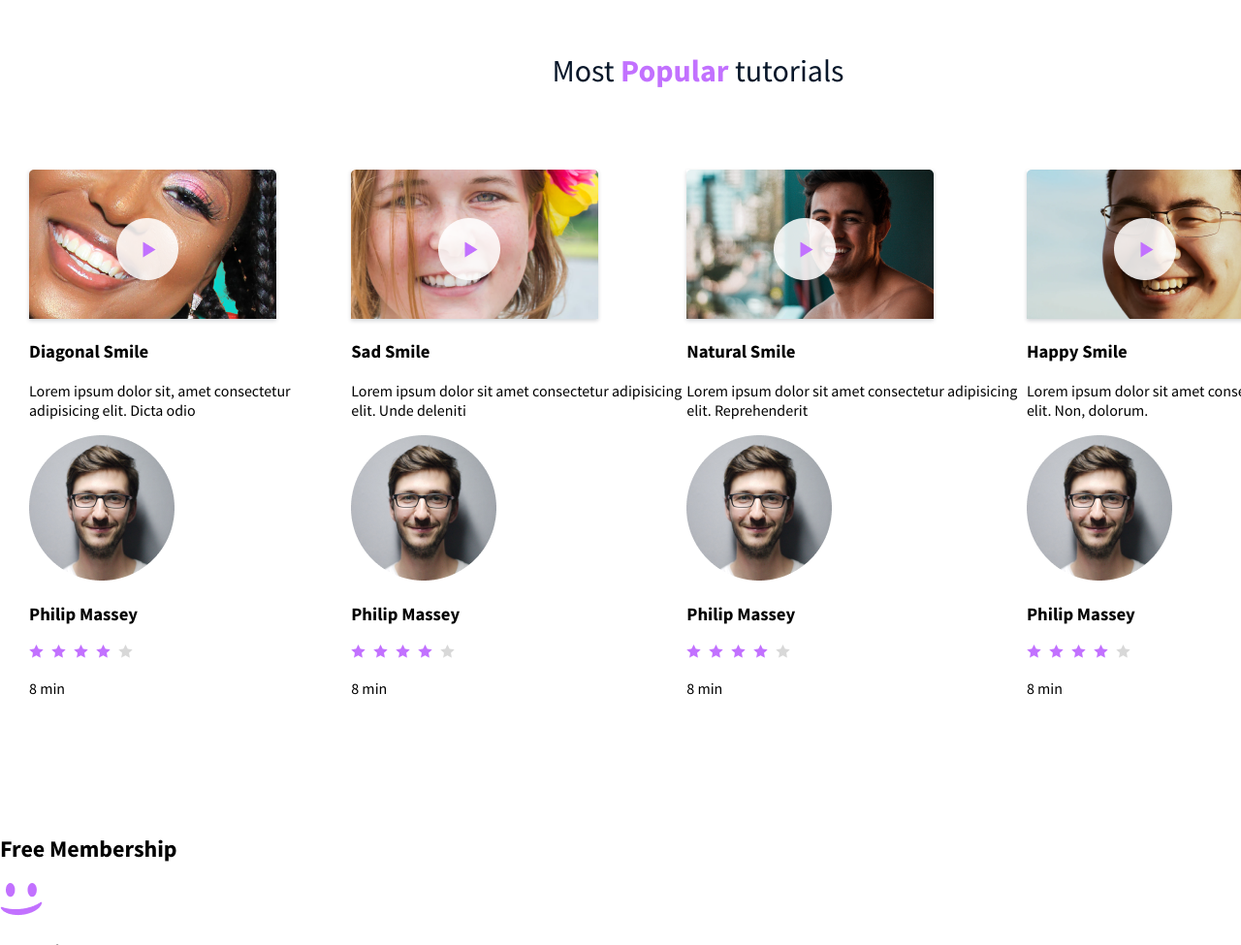
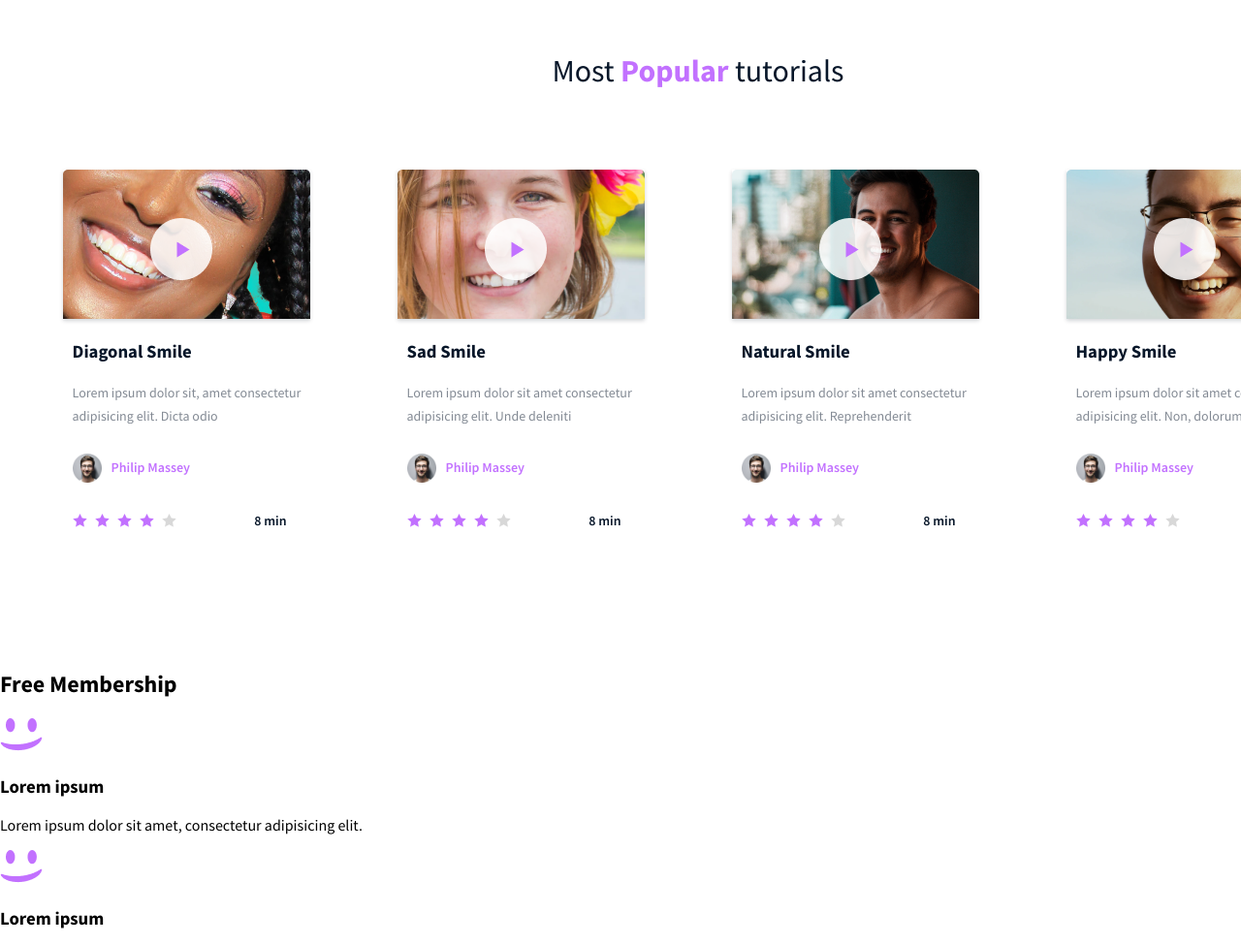
Before and after one commit to bezaMesfin16/alx_html_css, a plain HTML site: page css_advanced/index.html in a window 1280 px wide. Shown: the part 1566-2541 px from the top of the page at 97% size. Drawn offline with Linux system fonts and the light colour scheme.

Commit message:
Task 4 Videos list

```diff
--- a/css_advanced/styles.css
+++ b/css_advanced/styles.css
@@ -390,3 +390,61 @@ h1 {
     text-align: left;
     padding: 5px 30px;
 }
+
+.tutorial {
+    display: flex;
+    justify-content: space-around;
+    align-items: space-around;
+    text-align: left;
+    padding: 5px 30px;
+}
+
+.smile {
+    width: 20%;
+    font-weight: 700;
+    font-size: 16px;
+    color: #071629;
+    font-family: 'source-sans-pro';
+}
+
+.tutorial-content {
+    padding: 0px 10px;
+}
+
+.lorem {
+    font-size: 14px;
+    font-weight: 400;
+    line-height: 24px;
+    color: rgba(7, 22, 41, 0.50);
+}
+
+.tutor {
+    display: flex;
+    align-items: center;
+}
+
+.tutor-img {
+    width: 30px;
+    height: 30px;
+}
+
+.tname {
+    font-size: 14px;
+    font-weight: 600;
+    line-height: 27px;
+    color: var(--color-primary);
+    padding-left: 10px;
+}
+
+.rate-time {
+    display: flex;
+    justify-content: space-between;
+    align-items: center;
+}
+
+.time {
+    padding-right: 35px;
+    font-size: 14px;
+    font-weight: 600;
+    line-height: 27px;
+}
```
